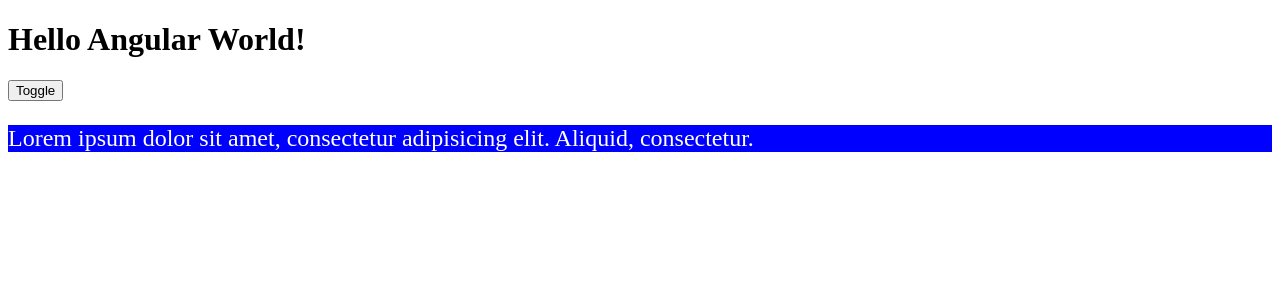
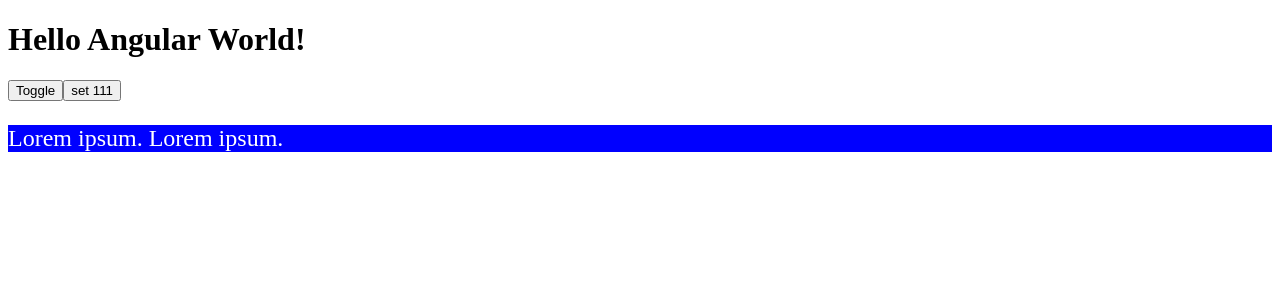
Before and after one commit to jwkig/udemy-angular, an Angular app in the folder Unit_02/angular-basics/: page / in a window 1280 px wide. Shown: the top 300 px of the page. Built offline with nearby package versions, Linux system fonts and the light colour scheme.

Commit message:
Unit_02 lesson 18

```diff
--- a/Unit_02/angular-basics/src/app/app.component.html
+++ b/Unit_02/angular-basics/src/app/app.component.html
@@ -1,8 +1,10 @@
 <h1>Hello Angular World!</h1>
 
 <button (click)="toggle = !toggle">Toggle</button>
+<button (click)="toggle=null">set 111</button>
 
-<p *ngIf="toggle; else blueParagraph" class="red">Lorem ipsum dolor sit amet, consectetur adipisicing elit. Deserunt, necessitatibus?</p>
-<ng-template #blueParagraph>
-  <p class="blue" *ngIf="!toggle">Lorem ipsum dolor sit amet, consectetur adipisicing elit. Aliquid, consectetur.</p>
-</ng-template>
+<div [ngSwitch]="toggle">
+  <p *ngSwitchCase="true" class="red">Lorem ipsum.</p>
+  <p *ngSwitchCase="false" class="blue">Lorem ipsum. Lorem ipsum.</p>
+  <p *ngSwitchDefault>Lorem ipsum.</p>
+</div>
--- a/Unit_02/angular-basics/src/app/app.component.ts
+++ b/Unit_02/angular-basics/src/app/app.component.ts
@@ -7,6 +7,5 @@
 })
 export class AppComponent {
 
-  toggle: boolean = false;
-
+  toggle: any = false;
 }
```
